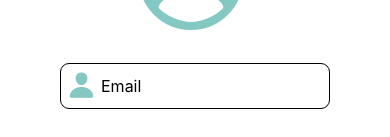
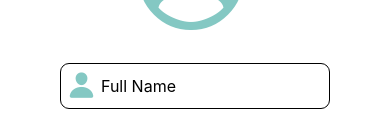
Before and after one commit to Isa1asN/harbinder-rnative, a React Native app: screen /register in a window 390 px wide. Shown: the part 257-394 px from the top of the page. Built offline with nearby package versions, Linux system fonts and the light colour scheme.

Commit message:
fixed a small bug in nav

```diff
--- a/screens/Login.jsx
+++ b/screens/Login.jsx
@@ -76,7 +76,7 @@ const Login = () => {
                     No account ?
                 </Text>
             </View>
-        <TouchableOpacity style={style.btnRegister} onPress={()=>navigate.replace('register')}>
+        <TouchableOpacity style={style.btnRegister} onPress={()=>navigate.navigate('register')}>
             <Text style={{fontSize:20}}>
                 Register
             </Text>
--- a/screens/Register.jsx
+++ b/screens/Register.jsx
@@ -59,7 +59,7 @@ const Register = () => {
         <View>
             <View style={style.inputcontainer}>
                 <Ionicons name="md-person" size={29} color="#84c8c3" />
-                <TextInput keyboardType='email-address' autoCorrect={false} placeholder='Email' style={style.textinput}/>
+                <TextInput keyboardType='email-address' autoCorrect={false} placeholder='Full Name' style={style.textinput}/>
             </View>
             <View style={style.inputcontainer}>
                 <MaterialIcons name="email" size={29} color="#84c8c3" />
@@ -80,7 +80,7 @@ const Register = () => {
                     Already have an account ?
                 </Text>
             </View>
-        <TouchableOpacity style={style.btnRegister} onPress={()=>navigate.replace('login')}>
+        <TouchableOpacity style={style.btnRegister} onPress={()=>navigate.goBack('login')}>
             <Text style={{fontSize:20}}>
                 Log in
             </Text>
```
